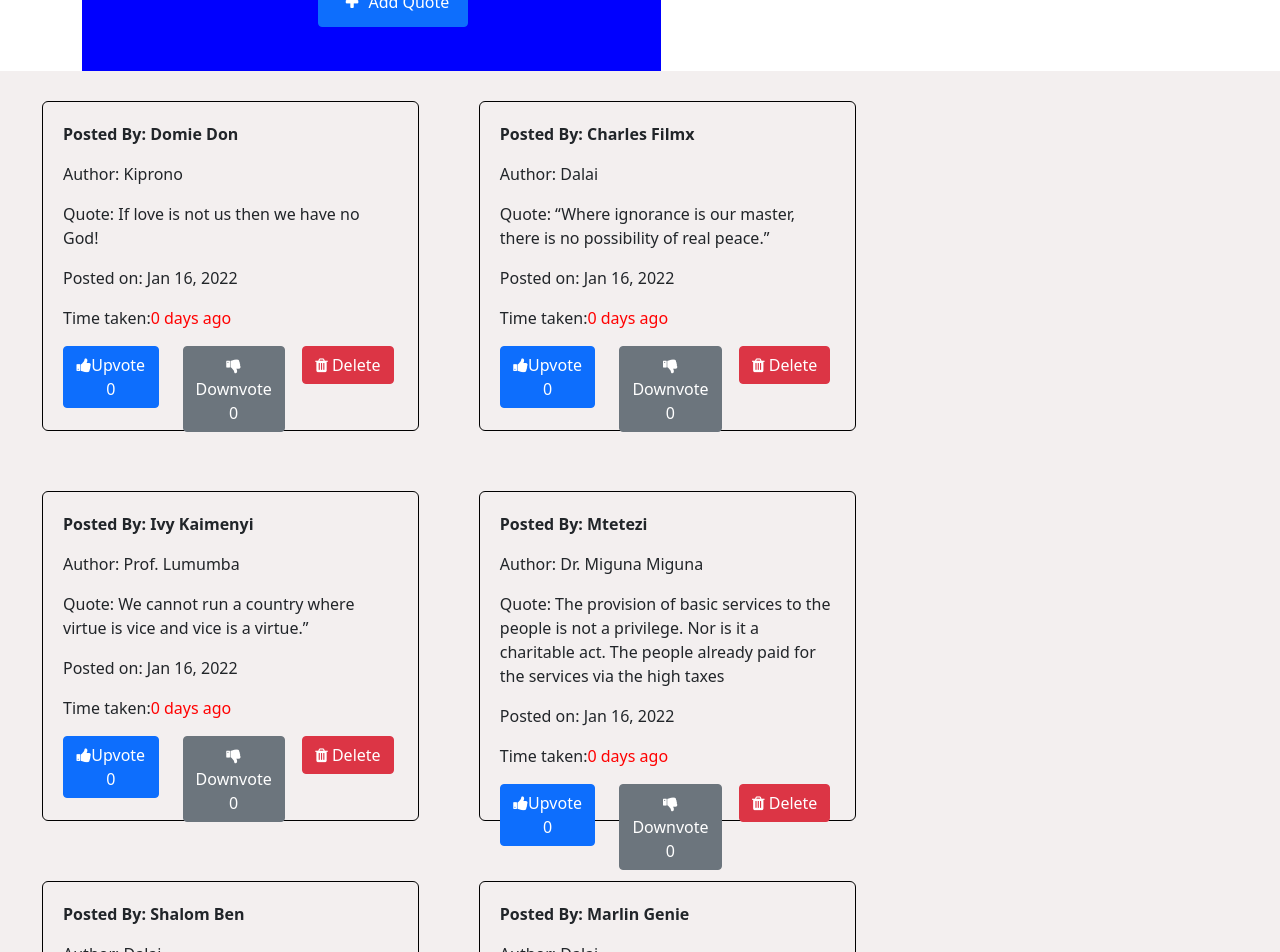
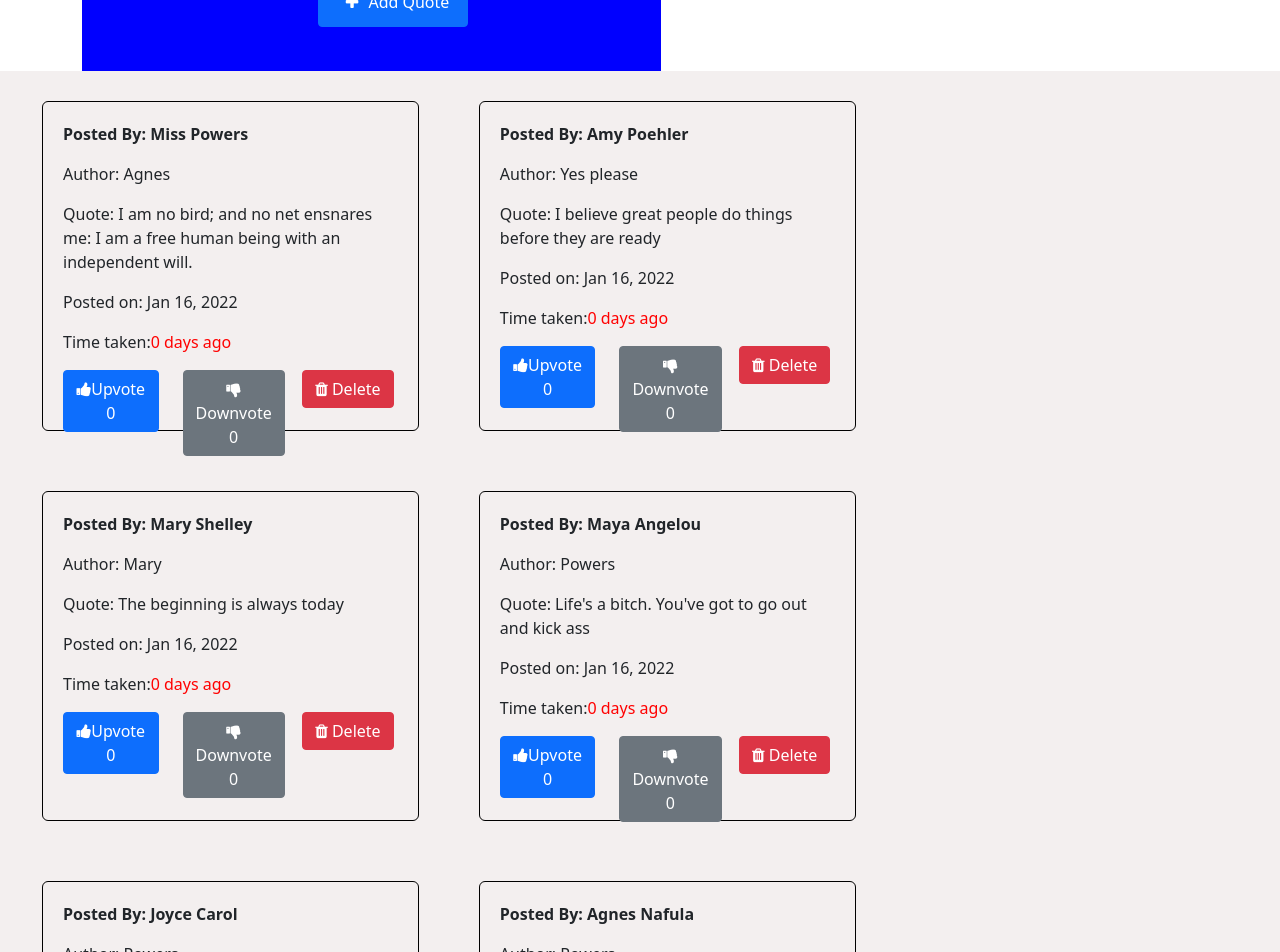
Before and after one commit to Ag-nes/Quotes, an Angular app: page / in a window 1280 px wide. Shown: the part 780-1732 px from the top of the page. Built offline with nearby package versions, Linux system fonts and the light colour scheme.

Commit message:
Added form

```diff
--- a/src/app/quote-details/quote-details.component.ts
+++ b/src/app/quote-details/quote-details.component.ts
@@ -14,17 +14,17 @@ export class QuoteDetailsComponent implements OnInit {
   }
 
   quotes:Quote[]=[
-    new Quote("Domie Don","Kiprono", "If love is not us then we have no God!", new Date()),
+    new Quote("Miss Powers","Agnes", "I am no bird; and no net ensnares me: I am a free human being with an independent will.", new Date()),
 
-    new Quote("Charles Filmx","Dalai", "“Where ignorance is our master, there is no possibility of real peace.” ", new Date()),
+    new Quote("Amy Poehler","Yes please", "I believe great people do things before they are ready ", new Date()),
 
-    new Quote("Ivy Kaimenyi","Prof. Lumumba", "We cannot run a country where virtue is vice and vice is a virtue.” ", new Date()),
+    new Quote("Mary Shelley","Mary", "The beginning is always today ", new Date()),
 
-    new Quote("Mtetezi","Dr. Miguna Miguna", "The provision of basic services to the people is not a privilege. Nor is it a charitable act. The people already paid for the services via the high taxes", new Date()),
+    new Quote("Maya Angelou","Powers", "Life's a bitch. You've got to go out and kick ass", new Date()),
 
-    new Quote("Shalom Ben","Dalai", "“Where ignorance is our master, there is no possibility of real peace.” ", new Date()),
+    new Quote("Joyce Carol","Powers", "In love there are two things—bodies and words ", new Date()),
 
-    new Quote("Marlin Genie","Dalai", "The belief in a supernatural source of evil is not necessary; men alone are quite capable of every wickedness", new Date())
+    new Quote("Agnes Nafula","Powers", "The beauty of being a feminist is that you get to be whatever you want. And that’s the point", new Date())
   ]
   totalVotes:number=0
   countUpvote(i:number){
@@ -40,7 +40,7 @@ export class QuoteDetailsComponent implements OnInit {
   }
   myDeletes(deletes:boolean,index:number){
     if (deletes){
-      let toDelete = confirm(`Are you sure you want to delete ${this.quotes [index].name}?`)
+      let toDelete = confirm(`You sure want to delete? ${this.quotes [index].name}?`)
       if (toDelete){
         this.quotes.splice(index,1)
       }
```
Also changed, not shown: src/app/quote-highlight.directive.ts (+4 -4 lines), 1 other file (tests, documents, lock files or other folders).
